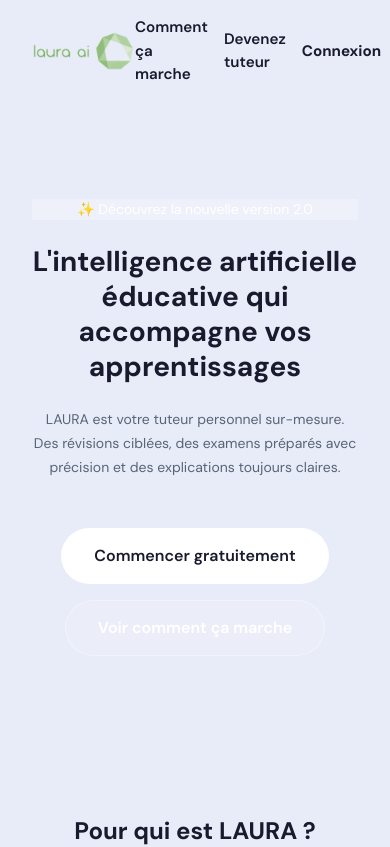
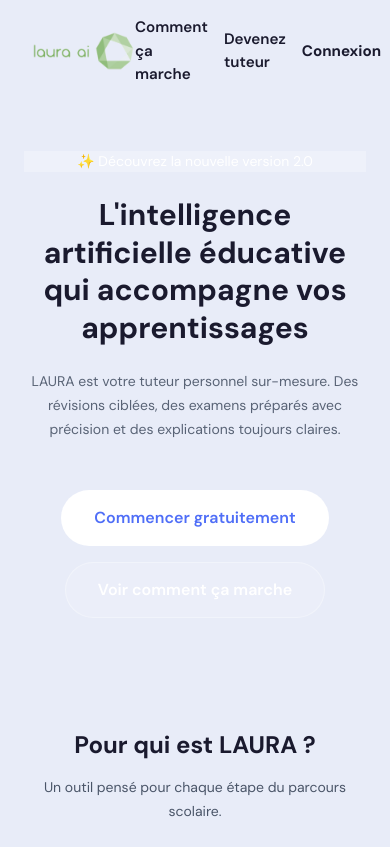
Before and after one commit to Meik20/Laura-AI, a React (Vite) app in the folder client/: page / in a window 390 px wide. Shown: the top 847 px of the page. Built offline with nearby package versions, Linux system fonts and the light colour scheme; no server answers; a web font is replaced by a local one.

Commit message:
fix(style): restore layout structure and responsive sidebar by bridging variables and importing layout modules

```diff
--- a/client/src/theme.css
+++ b/client/src/theme.css
@@ -6,10 +6,11 @@
    ============================================================ */
 
 /* ============================================================
-   1. IMPORT DE POLICE
-   DM Sans — équivalent qualité Google Sans, 100% libre
-   ============================================================ */
-
+   1. IMPORT DE POLICE & LAYOUT MODULES
+   ============================================================ */
+
+@import './styles/layout.css';
+@import './styles/responsive.css';
 @import url('https://fonts.googleapis.com/css2?family=DM+Sans:ital,opsz,wght@0,9..40,300;0,9..40,400;0,9..40,500;0,9..40,600;0,9..40,700;1,9..40,400;1,9..40,500&display=swap');
 
 
@@ -169,6 +170,71 @@
   --laura-z-modal:     500;
   --laura-z-toast:     600;
   --laura-z-tooltip:   700;
+
+  /* ============================================================
+     LEGACY VARIABLE BRIDGES (Mappings to new brand system)
+     ============================================================ */
+  --laura-primary:         var(--laura-blue);
+  --laura-primary-hover:   var(--laura-blue-dark);
+  --laura-secondary:       var(--laura-blue);
+  --laura-accent:          var(--laura-green);
+
+  --laura-bg:              var(--laura-bg-page);
+  --laura-bg-soft:         var(--laura-bg-secondary);
+  --laura-bg-elevated:     var(--laura-blue-light);
+
+  --laura-surface:         var(--laura-bg-card);
+  --laura-surface-solid:   var(--laura-bg-card);
+  --laura-surface-soft:    var(--laura-bg-secondary);
+  --laura-surface-tint:    var(--laura-blue-light);
+
+  --laura-text-1:          var(--laura-text-primary);
+  --laura-text-2:          var(--laura-text-secondary);
+  --laura-text-3:          var(--laura-text-tertiary);
+
+  --laura-border-soft:     var(--laura-border-light);
+  --laura-border-strong:   var(--laura-border-default);
+
+  --laura-info-bg:         var(--laura-info-light);
+  --laura-success-bg:      var(--laura-success-light);
+  --laura-warning-bg:      var(--laura-warning-light);
+  --laura-danger-bg:       var(--laura-error-light);
+
+  --laura-gradient:        linear-gradient(135deg, var(--laura-blue) 0%, var(--laura-blue-dark) 100%);
+  --laura-ai-bg:           linear-gradient(135deg, var(--laura-blue-light), var(--laura-green-light));
+
+  /* Spacing Bridge */
+  --sp-1: var(--laura-space-1);
+  --sp-2: var(--laura-space-2);
+  --sp-3: var(--laura-space-3);
+  --sp-4: var(--laura-space-4);
+  --sp-5: var(--laura-space-5);
+  --sp-6: var(--laura-space-6);
+  --sp-8: var(--laura-space-8);
+  --sp-10: var(--laura-space-10);
+  --sp-12: var(--laura-space-12);
+
+  /* Radius Bridge */
+  --r-xs: var(--laura-radius-sm);
+  --r-sm: var(--laura-radius-base);
+  --r-md: var(--laura-radius-md);
+  --r-lg: var(--laura-radius-lg);
+  --r-xl: var(--laura-radius-xl);
+  --r-2xl: var(--laura-radius-2xl);
+  --r-full: var(--laura-radius-pill);
+
+  /* Layout dimensions */
+  --rail-w: var(--laura-sidebar-width);
+  --rail-w-compact: var(--laura-sidebar-collapsed);
+  --topbar-h: var(--laura-topbar-height);
+  --content-max: var(--laura-content-max);
+  --aside-w: var(--laura-right-panel-width);
+
+  /* Motion */
+  --dur-fast: var(--laura-transition-fast);
+  --dur-med: var(--laura-transition-base);
+  --dur-slow: var(--laura-transition-slow);
+  --ease-standard: ease;
 }
 
 
```
